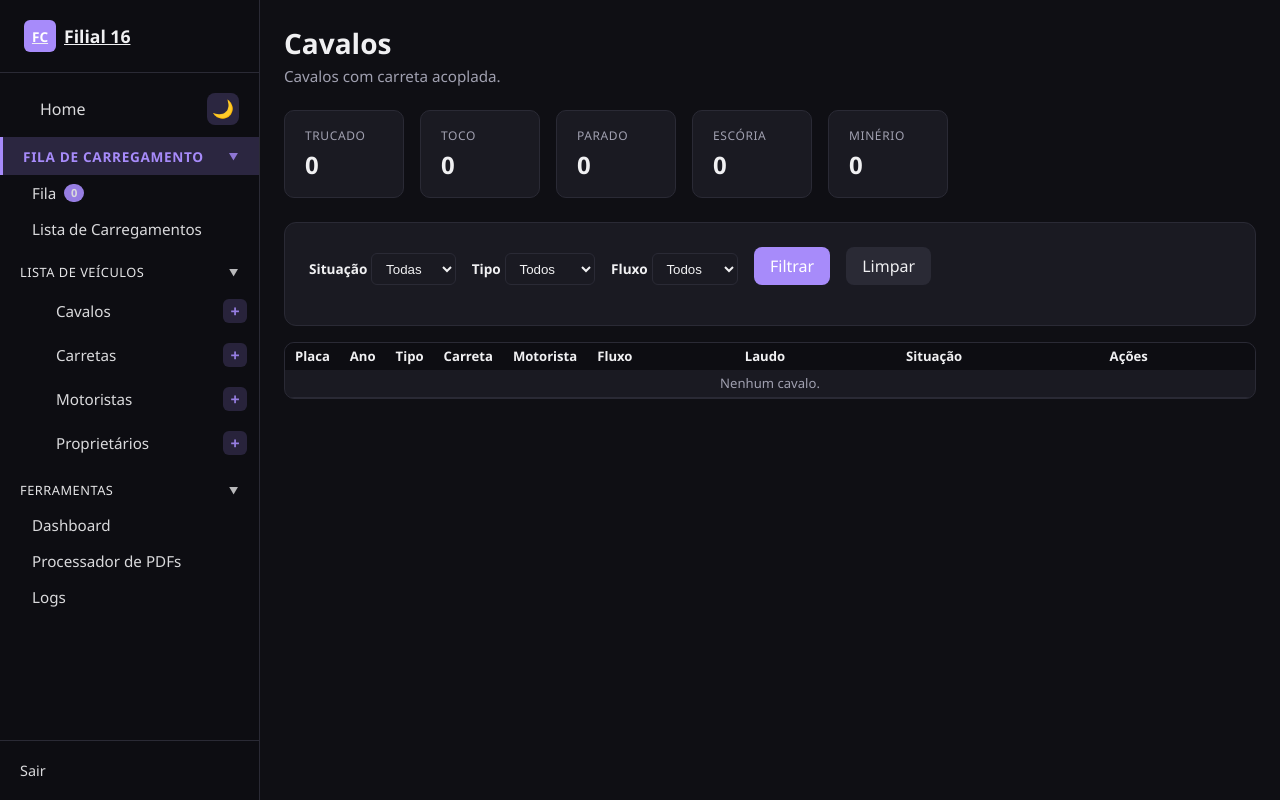
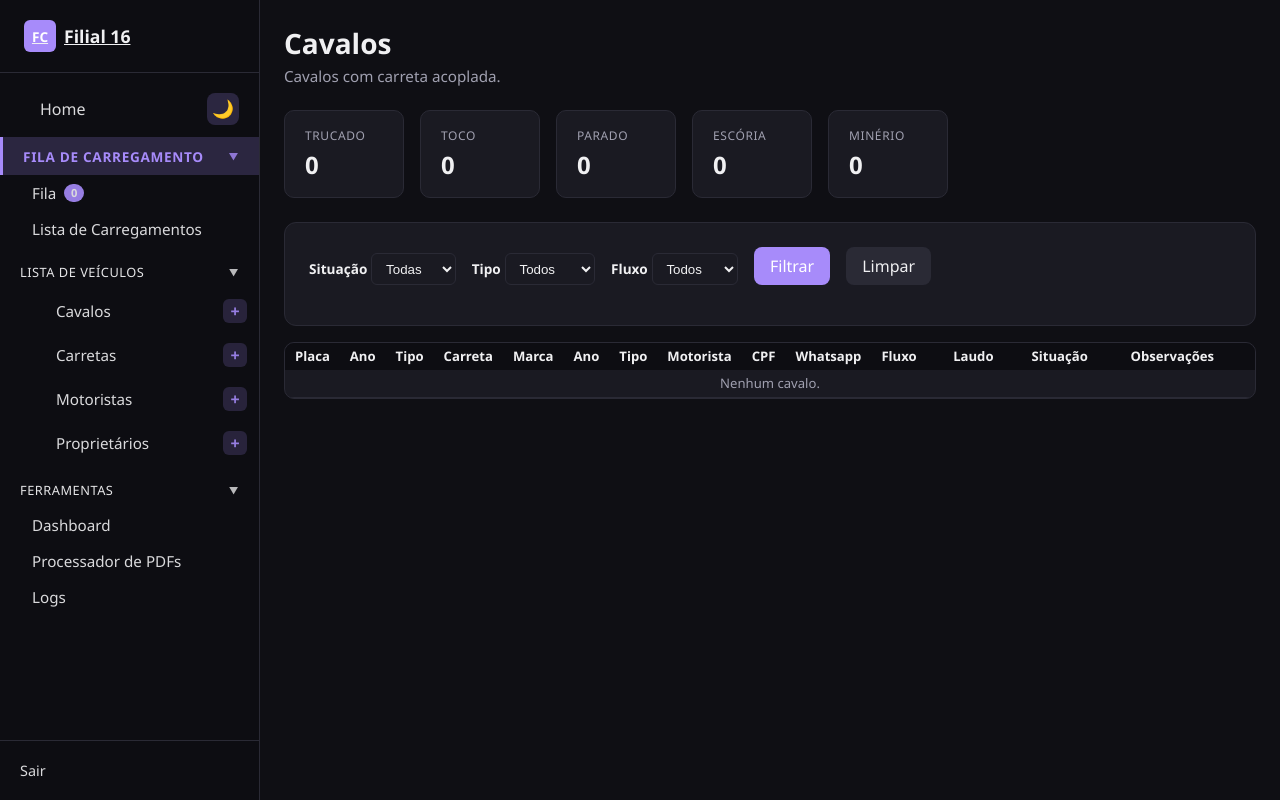
Before and after one commit to anotherDavidSousa/Fertran_filial16, a Django app: page /agregados/cavalos/ in a window 1280 px wide. Run offline with Django 5.2, Linux system fonts and the light colour scheme; the visitor is signed in with stand-in values (Sample User, id 1); data that the repository does not hold is empty.

Commit message:
ajuste template cavalos 1

```diff
--- a/templates/core/cavalo_list.html
+++ b/templates/core/cavalo_list.html
@@ -27,10 +27,15 @@ table.dataTable tbody td {
 
 /* Colunas com largura ajustada ao conteúdo */
 #tabelaCavalos th.col-placa, #tabelaCavalos td.col-placa,
-#tabelaCavalos th.col-ano, #tabelaCavalos td.col-ano,
-#tabelaCavalos th.col-tipo, #tabelaCavalos td.col-tipo,
+#tabelaCavalos th.col-ano-cavalo, #tabelaCavalos td.col-ano-cavalo,
+#tabelaCavalos th.col-tipo-cavalo, #tabelaCavalos td.col-tipo-cavalo,
 #tabelaCavalos th.col-carreta, #tabelaCavalos td.col-carreta,
-#tabelaCavalos th.col-motorista, #tabelaCavalos td.col-motorista {
+#tabelaCavalos th.col-marca-carreta, #tabelaCavalos td.col-marca-carreta,
+#tabelaCavalos th.col-ano-carreta, #tabelaCavalos td.col-ano-carreta,
+#tabelaCavalos th.col-tipo-carreta, #tabelaCavalos td.col-tipo-carreta,
+#tabelaCavalos th.col-motorista, #tabelaCavalos td.col-motorista,
+#tabelaCavalos th.col-cpf, #tabelaCavalos td.col-cpf,
+#tabelaCavalos th.col-whatsapp, #tabelaCavalos td.col-whatsapp {
   white-space: nowrap;
   width: 1%;
 }
@@ -84,31 +89,41 @@ table.dataTable tbody td {
     <thead>
       <tr>
         <th class="col-placa">Placa</th>
-        <th class="col-ano">Ano</th>
-        <th class="col-tipo">Tipo</th>
+        <th class="col-ano-cavalo">Ano</th>
+        <th class="col-tipo-cavalo">Tipo</th>
         <th class="col-carreta">Carreta</th>
+        <th class="col-marca-carreta">Marca</th>
+        <th class="col-ano-carreta">Ano</th>
+        <th class="col-tipo-carreta">Tipo</th>
         <th class="col-motorista">Motorista</th>
+        <th class="col-cpf">CPF</th>
+        <th class="col-whatsapp">Whatsapp</th>
         <th class="col-fluxo">Fluxo</th>
         <th class="col-laudo">Laudo</th>
         <th class="col-situacao">Situação</th>
-        <th class="col-acoes">Ações</th>
+        <th class="col-observacoes">Observações</th>
       </tr>
     </thead>
     <tbody>
       {% for cavalo in cavalos %}
       <tr class="{% if cavalo.fluxo == 'minerio' %}fluxo-minerio{% endif %}">
         <td class="col-placa"><a href="{% url 'core:cavalo_detail' cavalo.pk %}">{{ cavalo.placa|default:"-" }}</a></td>
-        <td class="col-ano">{{ cavalo.ano|default:"-" }}</td>
-        <td class="col-tipo">{% if cavalo.tipo %}<span class="badge-core badge-core-info">{{ cavalo.get_tipo_display }}</span>{% else %}-{% endif %}</td>
+        <td class="col-ano-cavalo">{{ cavalo.ano|default:"-" }}</td>
+        <td class="col-tipo-cavalo">{% if cavalo.tipo %}<span class="badge-core badge-core-info">{{ cavalo.get_tipo_display }}</span>{% else %}-{% endif %}</td>
         <td class="col-carreta">{% if cavalo.carreta %}{{ cavalo.carreta.placa }}{% else %}S/Placa{% endif %}</td>
+        <td class="col-marca-carreta">{% if cavalo.carreta and cavalo.carreta.marca %}{{ cavalo.carreta.marca }}{% else %}-{% endif %}</td>
+        <td class="col-ano-carreta">{% if cavalo.carreta and cavalo.carreta.ano %}{{ cavalo.carreta.ano }}{% else %}-{% endif %}</td>
+        <td class="col-tipo-carreta">{% if cavalo.carreta and cavalo.carreta.tipo %}{{ cavalo.carreta.get_tipo_display }}{% else %}-{% endif %}</td>
         <td class="col-motorista">{% if cavalo.motorista %}{{ cavalo.motorista.nome|default:"-" }}{% else %}-{% endif %}</td>
+        <td class="col-cpf">{% if cavalo.motorista and cavalo.motorista.cpf %}{{ cavalo.motorista.cpf }}{% else %}-{% endif %}</td>
+        <td class="col-whatsapp">{% if cavalo.motorista and cavalo.motorista.whatsapp %}{{ cavalo.motorista.whatsapp }}{% else %}-{% endif %}</td>
         <td class="col-fluxo">{% if cavalo.fluxo %}{{ cavalo.get_fluxo_display }}{% else %}-{% endif %}</td>
         <td class="col-laudo">{% if cavalo.emissao_laudo %}{{ cavalo.emissao_laudo|date:"d/m/Y" }}{% else %}-{% endif %}</td>
         <td class="col-situacao">{% if cavalo.situacao %}<span class="badge-core {% if cavalo.situacao == 'ativo' %}badge-core-success{% else %}badge-core-warning{% endif %}">{{ cavalo.get_situacao_display }}</span>{% else %}-{% endif %}</td>
-        <td class="col-acoes"><a href="{% url 'core:cavalo_detail' cavalo.pk %}" class="btn-core btn-core-secondary" style="padding:0.25rem 0.5rem;font-size:0.85rem;">Ver</a> <a href="{% url 'core:cavalo_edit' cavalo.pk %}" class="btn-core btn-core-primary" style="padding:0.25rem 0.5rem;font-size:0.85rem;">Editar</a></td>
+        <td class="col-observacoes">{{ cavalo.observacoes|default:"-" }}</td>
       </tr>
       {% empty %}
-      <tr><td colspan="9" style="text-align:center;color:var(--text-secondary);">Nenhum cavalo.</td></tr>
+      <tr><td colspan="14" style="text-align:center;color:var(--text-secondary);">Nenhum cavalo.</td></tr>
       {% endfor %}
     </tbody>
   </table>
```
